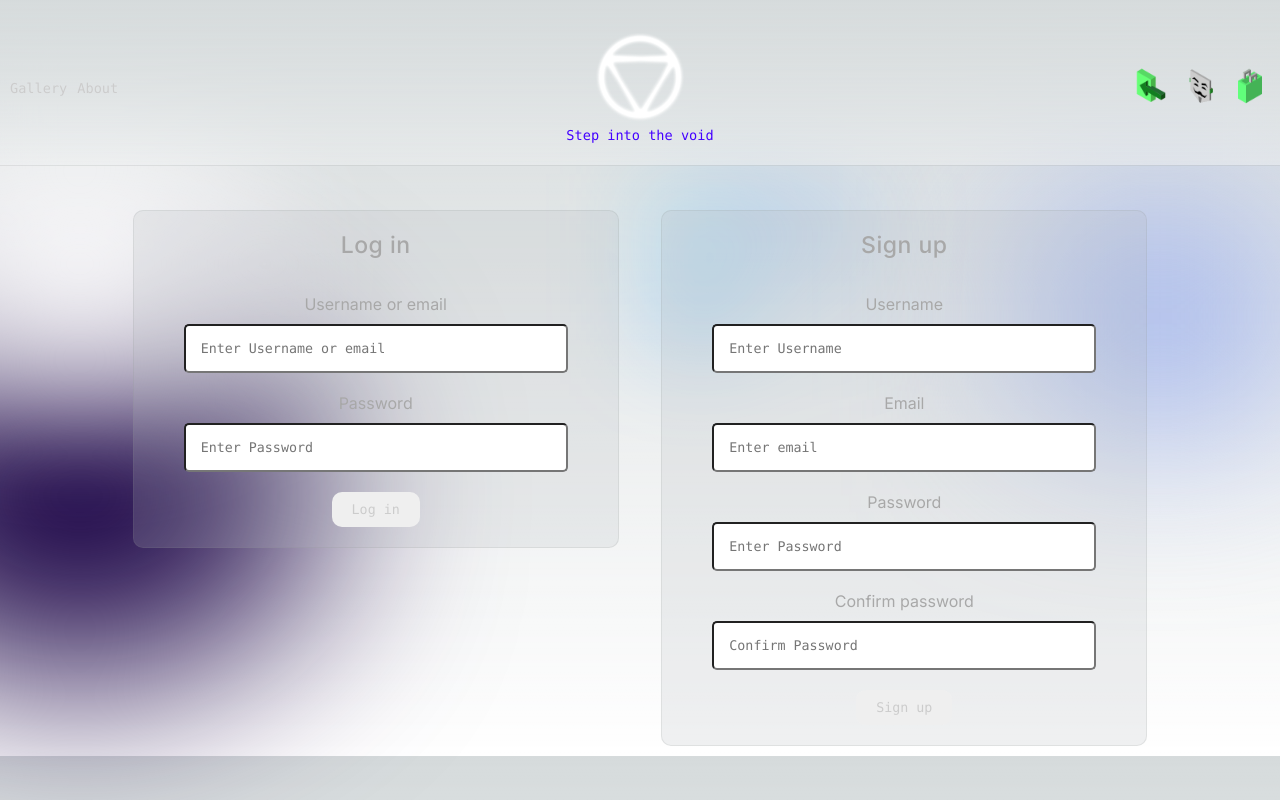
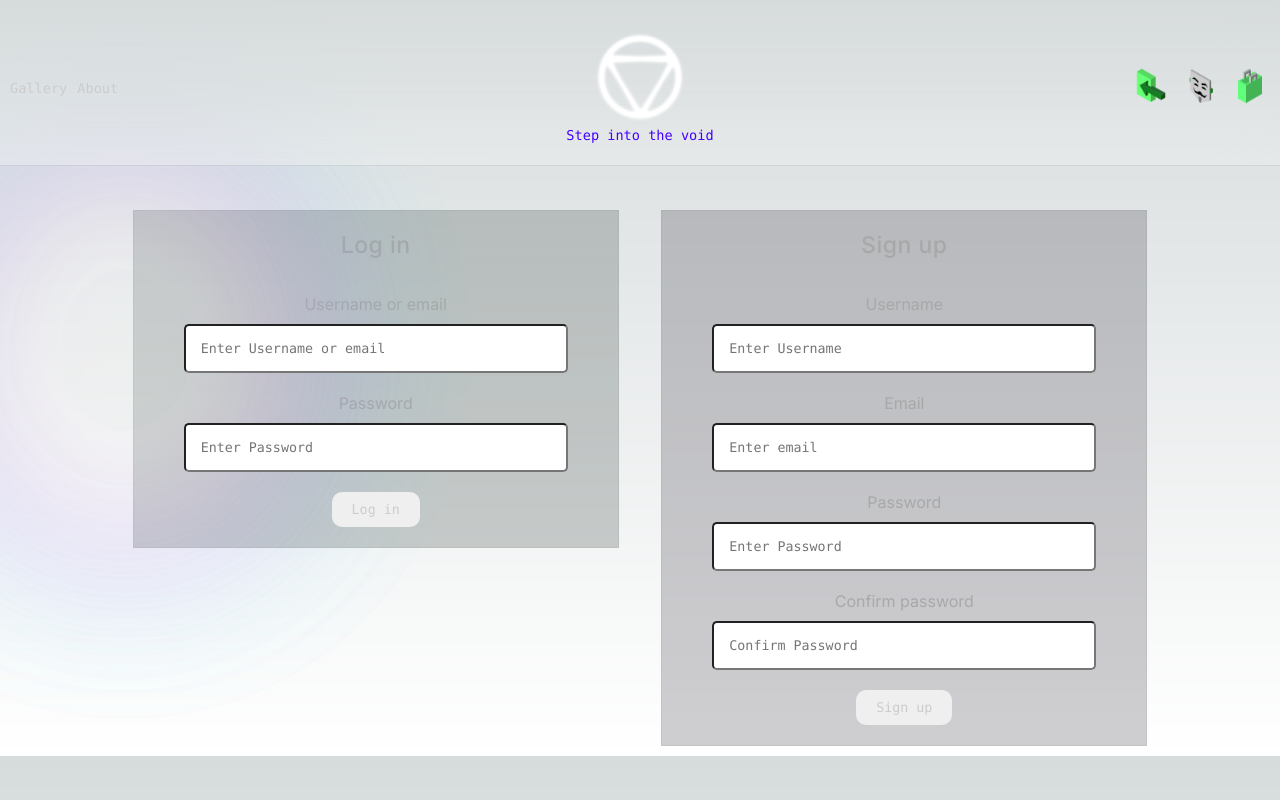
Before and after one commit to katelandcastelin/brightvoid-next-personal, a Next.js app: page /pages/log-in in a window 1280 px wide. Built offline with nearby package versions, Linux system fonts and the light colour scheme.

Commit message:
feat/new-glow: added new clolour theme and code for glows

```diff
--- a/app/pages/log-in/logInPage.module.css
+++ b/app/pages/log-in/logInPage.module.css
@@ -17,9 +17,9 @@
   height: 100%;
   width: 45%;
   padding: 20px;
-  border-radius: 10px;
+  /* border-radius: 10px; */
   margin: 0 40px;
-  background: rgba(var(--card-rgb), 0.2);
+  /* background: rgba(13, 26, 21, 0.2); */
   border: 1px solid rgba(var(--card-border-rgb), 0.15);
 }
 
@@ -37,27 +37,43 @@
 }
 
 .glow {
-  display: flex;
+  /* display: flex;
   justify-content: center;
   align-items: center;
   position: absolute;
   padding: 4rem 0;
   z-index: -1;
+  opacity: 0.1;
+  left: 0; */
+  height: 300px;
+  width: 250px;
+  border-radius: 50%;
+  background: #ffffff;
+
+  box-shadow:
+  0px 0px 60px 30px #ffffff,
+  0px 0px 100px 60px #ff00ff,
+  0px 0px 140px 90px #00ffff;
+
+  opacity: 0.1;
+  position: absolute;
+  left: 0;
+  filter: blur(45px);
 }
 
-.glow::before {
-  background: var(--secondary-glow);
+/* .glow::before {
+  background: #fff;
   border-radius: 50%;
-  width: 480px;
-  height: 360px;
-  margin-left: -800px;
+  width: 780px;
+  height: 860px;
 }
 
 .glow::after {
-  background: var(--primary-glow);
+  background: #fff;
   width: 240px;
   height: 180px;
   z-index: -1;
+  margin-left: -400px;
 }
 
 .glow::before,
@@ -67,10 +83,10 @@
   position: absolute;
   filter: blur(45px);
   transform: translateZ(0);
-}
+} */
 
-.glow:nth-of-type(1)::before {
-  background: rgb(27, 3, 70);
+/* .glow:nth-of-type(1)::before {
+  background: #fff;
   border-radius: 50%;
   width: 480px;
   height: 360px;
@@ -78,7 +94,7 @@
   margin-top: 90px;
 }
 .glow:nth-of-type(1)::after {
-  background: rgb(144, 167, 238);
+  background: #fff;
   width: 240px;
   height: 180px;
   z-index: -1;
@@ -91,7 +107,7 @@
   position: absolute;
   filter: blur(95px);
   transform: translateZ(0);
-}
+} */
 
 @media (max-width: 1280px) {
   .formBlock {
--- a/app/pages/log-in/page.jsx
+++ b/app/pages/log-in/page.jsx
@@ -39,7 +39,7 @@ export default function LogInPage() {
       <div className={styles.formsContainer}>
         <div className={styles.glow} />
         <div className={styles.glow} />
-        <div className={styles.formBlock}>
+        <div className={styles.formBlock} style={{background: 'rgba(13, 26, 21, 0.2)'}}>
           <form className={styles.form}>
             <p className={styles.formHeader}>Log in</p>
             <Label>Username or email</Label>
@@ -50,7 +50,7 @@ export default function LogInPage() {
           <SubmitButton type="submit" value="Log in" />
         </div>
 
-        <div className={styles.formBlock}>
+        <div className={styles.formBlock} style={{background: 'rgba(17, 13, 26, 0.2)'}}>
           <form className={styles.form}>
             <p className={styles.formHeader}>Sign up</p>
             <Label>Username</Label>
```
Also changed, not shown: app/page.js (+37 -1 lines).
